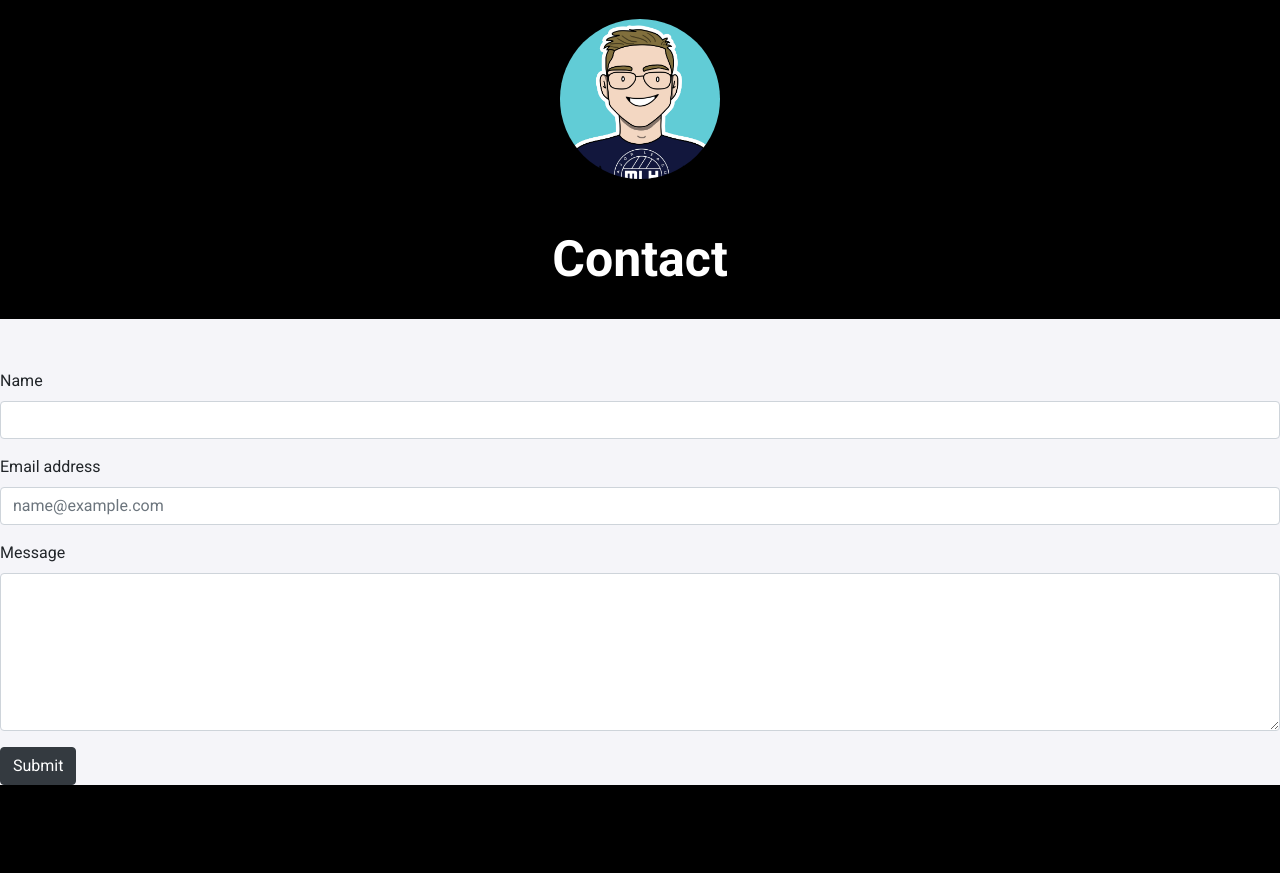
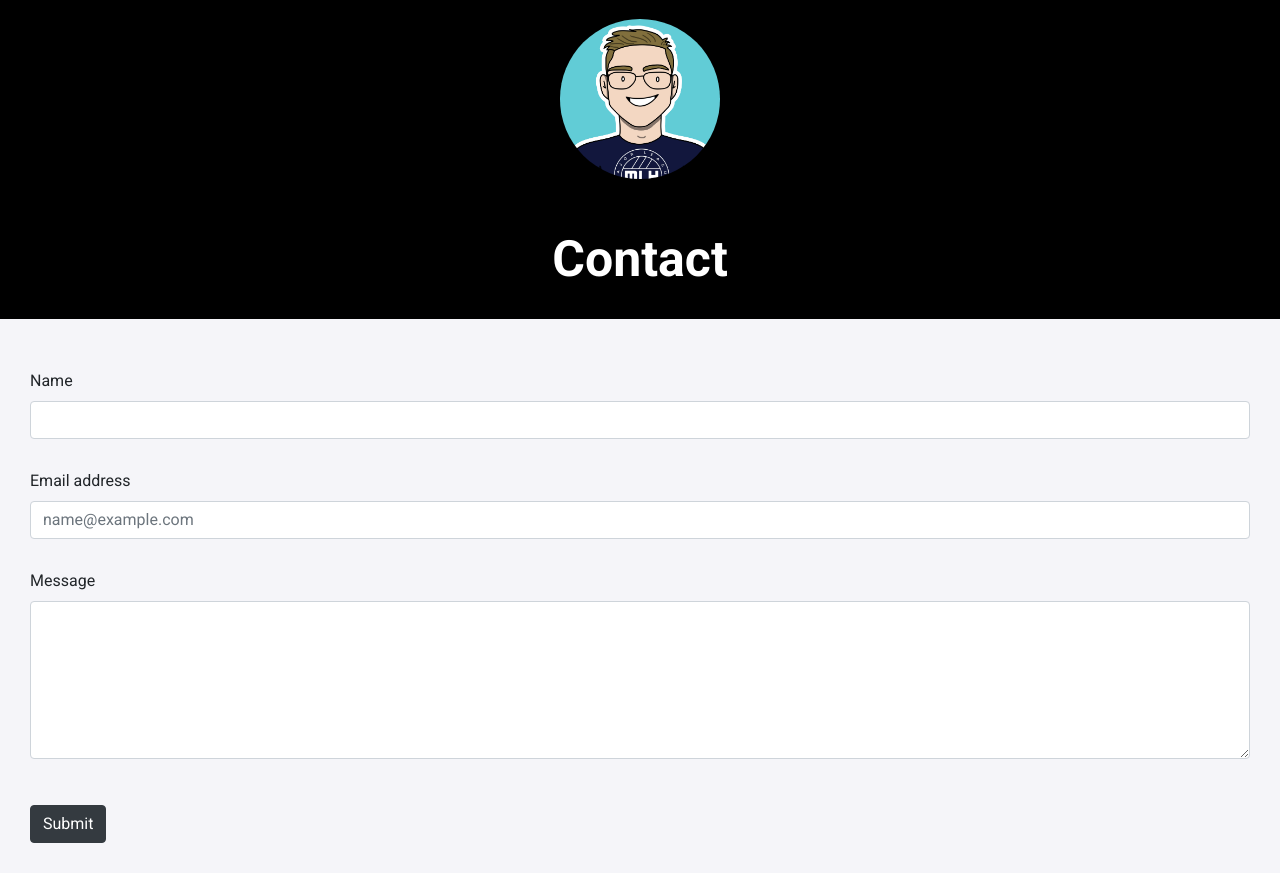
Before and after one commit to Kweku007/flask-blog, a Flask app: page /contact in a window 1280 px wide. Shown: the part 143-1016 px from the top of the page. Before the commit the page ends 928 px from the top, so only its background shows below. Run offline with Flask 2, Linux system fonts and the light colour scheme; some libraries are stand-ins or nearby versions.

Commit message:
Final commits

```diff
--- a/app/__init__.py
+++ b/app/__init__.py
@@ -7,7 +7,6 @@ from datetime import datetime
 from flask_wtf import FlaskForm
 from wtforms import StringField, SubmitField, TextAreaField
 from wtforms.validators import DataRequired
-from flask_mail import Mail
 import smtplib
 
 load_dotenv()
@@ -47,8 +46,8 @@ def form():
 
 	server = smtplib.SMTP("smtp.gmail.com", 587)
 	server.starttls()
-	server.login("irodrigoro@gmail.com", os.getenv("PASS"))
-	server.sendmail("irodrigoro@gmail.com", "irodrigoro@gmail.com", name+" "+email+" "+msg)
+	server.login("abeaboagye7@gmail.com", os.getenv("PASS"))
+	server.sendmail("abeaboagye7@gmail.com", "abeaboagye7@gmail.com", name+" "+email+" "+msg)
 
 	return render_template("form.html", title="Form",na=name, em=email, mens=msg)
 
--- a/app/templates/contacts.html
+++ b/app/templates/contacts.html
@@ -1,18 +1,18 @@
 {% extends 'base.html' %}
 {% block content %}
 	<form action="/form" method="POST">
-	<div class="mb-3">
+	<div class="mb-3 postbox">
 	  <label for="formControlInput1" class="form-label">Name</label>
 	  <input class="form-control" type="text" aria-label="default input example" name="name">
 	</div>
-    <div class="mb-3">
+    <div class="mb-3 postbox">
 	  <label for="formControlInput2" class="form-label">Email address</label>
 	  <input type="email" class="form-control" id="formControlInput2" placeholder="name@example.com" name="email">
 	</div>
-	<div class="mb-3">
+	<div class="mb-3 postbox">
 	  <label for="exampleFormControlTextarea1" class="form-label">Message</label>
 	  <textarea class="form-control" id="exampleFormControlTextarea1" rows="6" name="msg"></textarea>
 	</div>
-	<button type="submit" class="btn btn-dark">Submit</button>
+	<button type="submit" class="btn btn-dark postbox">Submit</button>
 	</form>
 {% endblock %}
```
